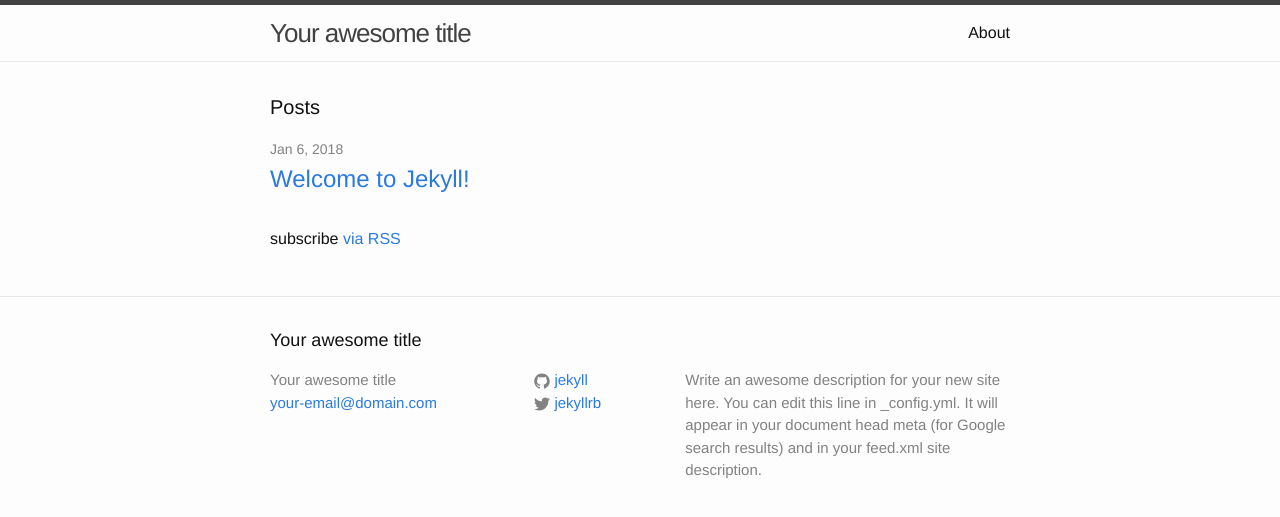
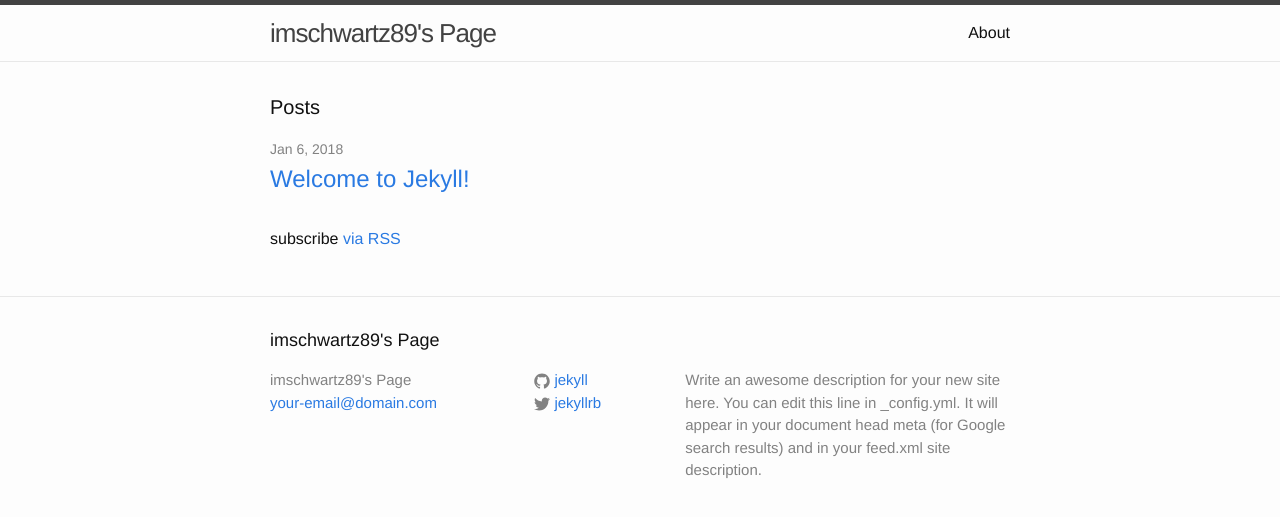
Before and after one commit to imschwartz89/imschwartz89.github.io, a Jekyll site: the page built from index.html, in a window 1280 px wide. Shown: the top 517 px of the page. Built offline with Jekyll 4.4.1, drawn with Linux system fonts in a browser that asks for light colours.

Commit message:
Update _config.yml

```diff
--- a/_config.yml
+++ b/_config.yml
@@ -6,7 +6,7 @@
 # 'jekyll serve'. If you change this file, please restart the server process.
 
 # Site settings
-title: Your awesome title
+title: imschwartz89's Page
 email: your-email@domain.com
 description: > # this means to ignore newlines until "baseurl:"
   Write an awesome description for your new site here. You can edit this
```
